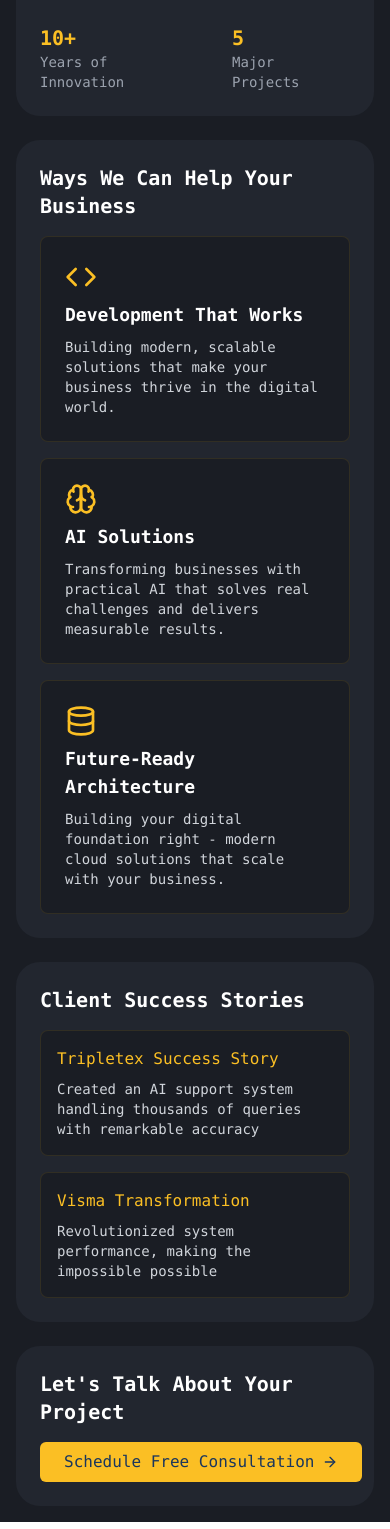
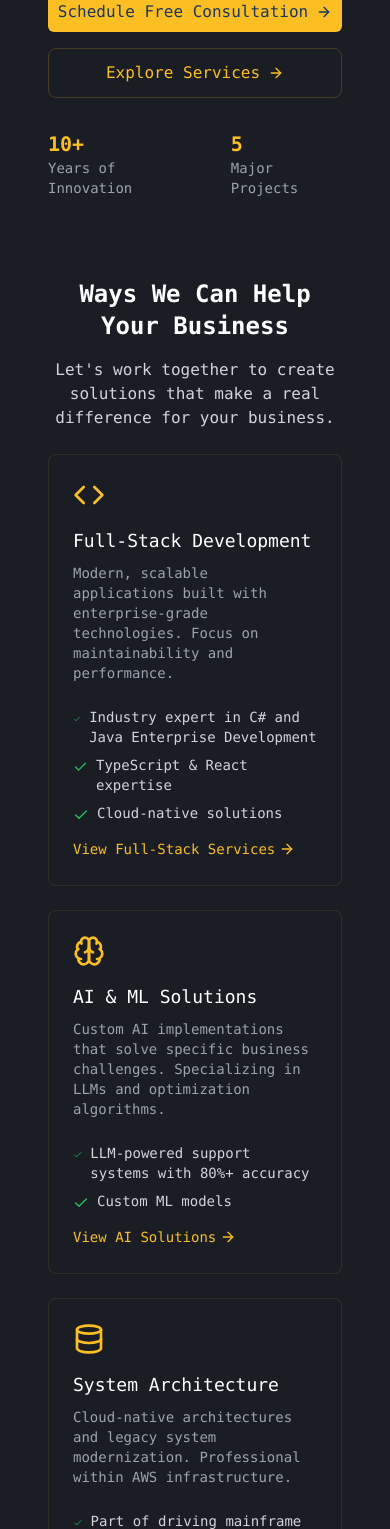
Before and after one commit to joakiti/career-craft-portal, a React (Vite) app: page / in a window 390 px wide. Shown: the part 920-2449 px from the top of the page. Built offline with nearby package versions, Linux system fonts and the light colour scheme.

Commit message:
Refactor: Index page responsive design
Refactored the Index page to use Tailwind's responsive design features instead of conditional rendering based on screen size.  This improves code maintainability and readability.

```diff
--- a/src/pages/Index.tsx
+++ b/src/pages/Index.tsx
@@ -3,137 +3,8 @@ import ConsultationForm from "@/components/ConsultationForm";
 import ImageWithFallback from "@/components/ui/image-with-fallback";
 import { Brain, Code, Database, ArrowRight, Check } from "lucide-react";
 import Footer from "@/components/Footer";
-import { useEffect, useState } from "react";
-import { Card, CardHeader, CardTitle, CardContent, CardFooter } from "@/components/ui/card";
 
 const Index = () => {
-  const [isMobile, setIsMobile] = useState(false);
-
-  useEffect(() => {
-    const checkIfMobile = () => {
-      setIsMobile(window.innerWidth <= 768);
-    };
-
-    checkIfMobile();
-    window.addEventListener('resize', checkIfMobile);
-
-    return () => window.removeEventListener('resize', checkIfMobile);
-  }, []);
-
-  if (isMobile) {
-    return (
-      <div className="min-h-screen bg-card text-white">
-        <div className="p-4 space-y-6">
-          {/* Profile Section */}
-          <section className="rounded-3xl bg-card-lighter p-6">
-            <div className="flex items-center justify-between mb-4">
-              <ImageWithFallback
-                src="/img/profile_pic.jpg"
-                alt="Profile"
-                className="w-10 h-10 rounded-full"
-                fallbackSrc="/img/profile_pic.png"
-              />
-              <button className="p-2">
-                <svg className="w-6 h-6" fill="none" stroke="currentColor" viewBox="0 0 24 24">
-                  <path strokeLinecap="round" strokeLinejoin="round" strokeWidth={2} d="M4 6h16M4 12h16m-7 6h7" />
-                </svg>
-              </button>
-            </div>
-
-            <ImageWithFallback
-              src="/img/profile_pic.jpg"
-              alt="Profile"
-              className="w-full aspect-square object-cover rounded-2xl mb-4"
-              fallbackSrc="/img/profile_pic.png"
-            />
-
-            <div className="space-y-4">
-              <div className="text-accent font-medium">
-                Let's Create Digital Solutions Together
-              </div>
-              <h1 className="text-2xl font-bold">Making Technology Work for Your Business</h1>
-              <p className="text-gray-300">
-                Want to be part of projects that make a real difference? As your tech partner, I combine deep expertise in full-stack development, AI implementation, and system architecture to deliver solutions that drive your business forward.
-              </p>
-
-              <div className="flex flex-col gap-4">
-                <ConsultationForm />
-                <Link
-                  to="/services"
-                  className="inline-flex items-center justify-center px-6 py-3 rounded-lg border border-accent/20 text-accent hover:bg-accent/10 transition-colors"
-                >
-                  Explore Services <ArrowRight className="ml-2 h-4 w-4" />
-                </Link>
-              </div>
-
-              <div className="flex gap-8 pt-4">
-                <div>
-                  <div className="text-xl font-bold text-accent">10+</div>
-                  <div className="text-sm text-gray-400">Years of Innovation</div>
-                </div>
-                <div>
-                  <div className="text-xl font-bold text-accent">5</div>
-                  <div className="text-sm text-gray-400">Major Projects</div>
-                </div>
-              </div>
-            </div>
-          </section>
-
-          {/* Core Services Section */}
-          <section className="rounded-3xl bg-card-lighter p-6">
-            <h2 className="text-xl font-bold mb-4">Ways We Can Help Your Business</h2>
-            <div className="space-y-4">
-              <div className="p-6 bg-card rounded-lg border border-accent/10">
-                <Code className="w-8 h-8 text-accent mb-2" />
-                <h3 className="text-lg font-bold text-white mb-2">Development That Works</h3>
-                <p className="text-sm text-gray-300">
-                  Building modern, scalable solutions that make your business thrive in the digital world.
-                </p>
-              </div>
-
-              <div className="p-6 bg-card rounded-lg border border-accent/10">
-                <Brain className="w-8 h-8 text-accent mb-2" />
-                <h3 className="text-lg font-bold text-white mb-2">AI Solutions</h3>
-                <p className="text-sm text-gray-300">
-                  Transforming businesses with practical AI that solves real challenges and delivers measurable results.
-                </p>
-              </div>
-
-              <div className="p-6 bg-card rounded-lg border border-accent/10">
-                <Database className="w-8 h-8 text-accent mb-2" />
-                <h3 className="text-lg font-bold text-white mb-2">Future-Ready Architecture</h3>
-                <p className="text-sm text-gray-300">
-                  Building your digital foundation right - modern cloud solutions that scale with your business.
-                </p>
-              </div>
-            </div>
-          </section>
-
-          {/* Success Stories Section */}
-          <section className="rounded-3xl bg-card-lighter p-6">
-            <h2 className="text-xl font-bold mb-4">Client Success Stories</h2>
-            <div className="space-y-4">
-              <div className="p-4 bg-card rounded-lg border border-accent/10">
-                <h3 className="text-accent font-medium mb-2">Tripletex Success Story</h3>
-                <p className="text-sm text-gray-300">Created an AI support system handling thousands of queries with remarkable accuracy</p>
-              </div>
-              <div className="p-4 bg-card rounded-lg border border-accent/10">
-                <h3 className="text-accent font-medium mb-2">Visma Transformation</h3>
-                <p className="text-sm text-gray-300">Revolutionized system performance, making the impossible possible</p>
-              </div>
-            </div>
-          </section>
-
-          {/* Contact Section */}
-          <section className="rounded-3xl bg-card-lighter p-6">
-            <h2 className="text-xl font-bold mb-4">Let's Talk About Your Project</h2>
-            <ConsultationForm />
-          </section>
-        </div>
-      </div>
-    );
-  }
-
   return (
     <div className="min-h-screen bg-card flex flex-col">
       {/* Hero Section */}
@@ -151,7 +22,7 @@ const Index = () => {
                 Want to be part of projects that make a real difference? As your tech partner, I combine deep expertise in full-stack development, AI implementation, and system architecture to deliver solutions that drive your business forward.
               </p>
               <div className="flex flex-col sm:flex-row gap-4">
-                <ConsultationForm/>
+                <ConsultationForm />
                 <Link
                   to="/services"
                   className="inline-flex items-center justify-center px-6 py-3 rounded-lg border border-accent/20 text-accent hover:bg-accent/10 transition-colors"
@@ -171,11 +42,12 @@ const Index = () => {
               </div>
             </div>
             <div className="relative order-first md:order-last">
+              <div className="w-full max-w-md mx-auto">
                 <ImageWithFallback
                   src="/img/profile_pic.jpg"
                   alt="Your Tech Partner"
-                className="rounded-2xl shadow-2xl w-full max-w-md mx-auto"
-                fallbackClassName="rounded-2xl shadow-2xl w-full max-w-md mx-auto"
+                  className="rounded-2xl shadow-2xl w-full"
+                  fallbackClassName="rounded-2xl shadow-2xl w-full"
                 />
                 <div className="absolute -bottom-4 -right-4 bg-card/80 backdrop-blur-sm rounded-2xl p-4 border border-accent/10 hidden md:block">
                   <p className="text-white font-medium">Ready to Transform Your Ideas into Reality?</p>
@@ -183,12 +55,13 @@ const Index = () => {
               </div>
             </div>
           </div>
+        </div>
       </section>
 
-      {/* Core Services */}
-      <section className="py-12 md:py-16 px-4 bg-card">
+      {/* Core Services Section */}
+      <section className="py-8 md:py-16 px-4 bg-card">
         <div className="container mx-auto max-w-7xl">
-          <div className="text-center mb-8 md:mb-12">
+          <div className="text-center mb-6 md:mb-12">
             <h2 className="text-2xl md:text-3xl font-bold text-white mb-4">Ways We Can Help Your Business</h2>
             <p className="text-gray-300 max-w-2xl mx-auto">
               Let's work together to create solutions that make a real difference for your business.
@@ -197,9 +70,9 @@ const Index = () => {
           <div className="grid grid-cols-1 md:grid-cols-3 gap-6 md:gap-8">
             <section className="bg-card border border-accent/10 hover:border-accent/30 transition-all group p-6 rounded-lg">
               <div className="mb-6">
-                <Code className="w-12 h-12 text-accent mb-4" />
-                <h3 className="text-xl text-white mb-2">Full-Stack Development</h3>
-                <p className="text-gray-400">
+                <Code className="w-8 md:w-12 h-8 md:h-12 text-accent mb-4" />
+                <h3 className="text-lg md:text-xl text-white mb-2">Full-Stack Development</h3>
+                <p className="text-sm md:text-base text-gray-400">
                   Modern, scalable applications built with enterprise-grade technologies. Focus on maintainability and performance.
                 </p>
               </div>
@@ -227,9 +100,9 @@ const Index = () => {
 
             <section className="bg-card border border-accent/10 hover:border-accent/30 transition-all group p-6 rounded-lg">
               <div className="mb-6">
-                <Brain className="w-12 h-12 text-accent mb-4" />
-                <h3 className="text-xl text-white mb-2">AI & ML Solutions</h3>
-                <p className="text-gray-400">
+                <Brain className="w-8 md:w-12 h-8 md:h-12 text-accent mb-4" />
+                <h3 className="text-lg md:text-xl text-white mb-2">AI & ML Solutions</h3>
+                <p className="text-sm md:text-base text-gray-400">
                   Custom AI implementations that solve specific business challenges. Specializing in LLMs and optimization algorithms.
                 </p>
               </div>
@@ -253,9 +126,9 @@ const Index = () => {
 
             <section className="bg-card border border-accent/10 hover:border-accent/30 transition-all group p-6 rounded-lg">
               <div className="mb-6">
-                <Database className="w-12 h-12 text-accent mb-4" />
-                <h3 className="text-xl text-white mb-2">System Architecture</h3>
-                <p className="text-gray-400">
+                <Database className="w-8 md:w-12 h-8 md:h-12 text-accent mb-4" />
+                <h3 className="text-lg md:text-xl text-white mb-2">System Architecture</h3>
+                <p className="text-sm md:text-base text-gray-400">
                   Cloud-native architectures and legacy system modernization. Professional within AWS infrastructure.
                 </p>
               </div>
@@ -281,15 +154,15 @@ const Index = () => {
       </section>
 
       {/* Recent Success Section */}
-      <section className="py-12 md:py-16 px-4 bg-card-lighter">
+      <section className="py-8 md:py-16 px-4 bg-card-lighter">
         <div className="container mx-auto max-w-7xl">
-          <div className="text-center mb-8 md:mb-12">
+          <div className="text-center mb-6 md:mb-12">
             <h2 className="text-2xl md:text-3xl font-bold text-white mb-4">Real Results for Real Businesses</h2>
             <p className="text-gray-300 max-w-2xl mx-auto">
               See how we've helped organizations like yours achieve their digital goals.
             </p>
           </div>
-          <div className="grid grid-cols-1 md:grid-cols-3 gap-6 md:gap-8">
+          <div className="grid grid-cols-1 md:grid-cols-3 gap-4 md:gap-8">
             <div className="bg-card-lighter p-6 rounded-lg border border-accent/10 hover:border-accent/30 transition-all">
               <h3 className="text-accent font-medium mb-2">Tripletex (Norway)</h3>
               <p className="text-gray-300 text-sm">Built and deployed an AI support system handling 10,000+ monthly queries with 80%+ accuracy, ensuring company growth not blocked by support</p>
@@ -307,7 +180,7 @@ const Index = () => {
       </section>
 
       {/* Final Call to Action */}
-      <section className="py-12 md:py-16 px-4 bg-card">
+      <section className="py-8 md:py-16 px-4 bg-card">
         <div className="container mx-auto max-w-7xl">
           <div className="text-center max-w-3xl mx-auto space-y-6">
             <h2 className="text-2xl md:text-3xl font-bold text-white">Ready to Start Your Journey?</h2>
```
Lines whose indentation alone changed are shown as unchanged.
